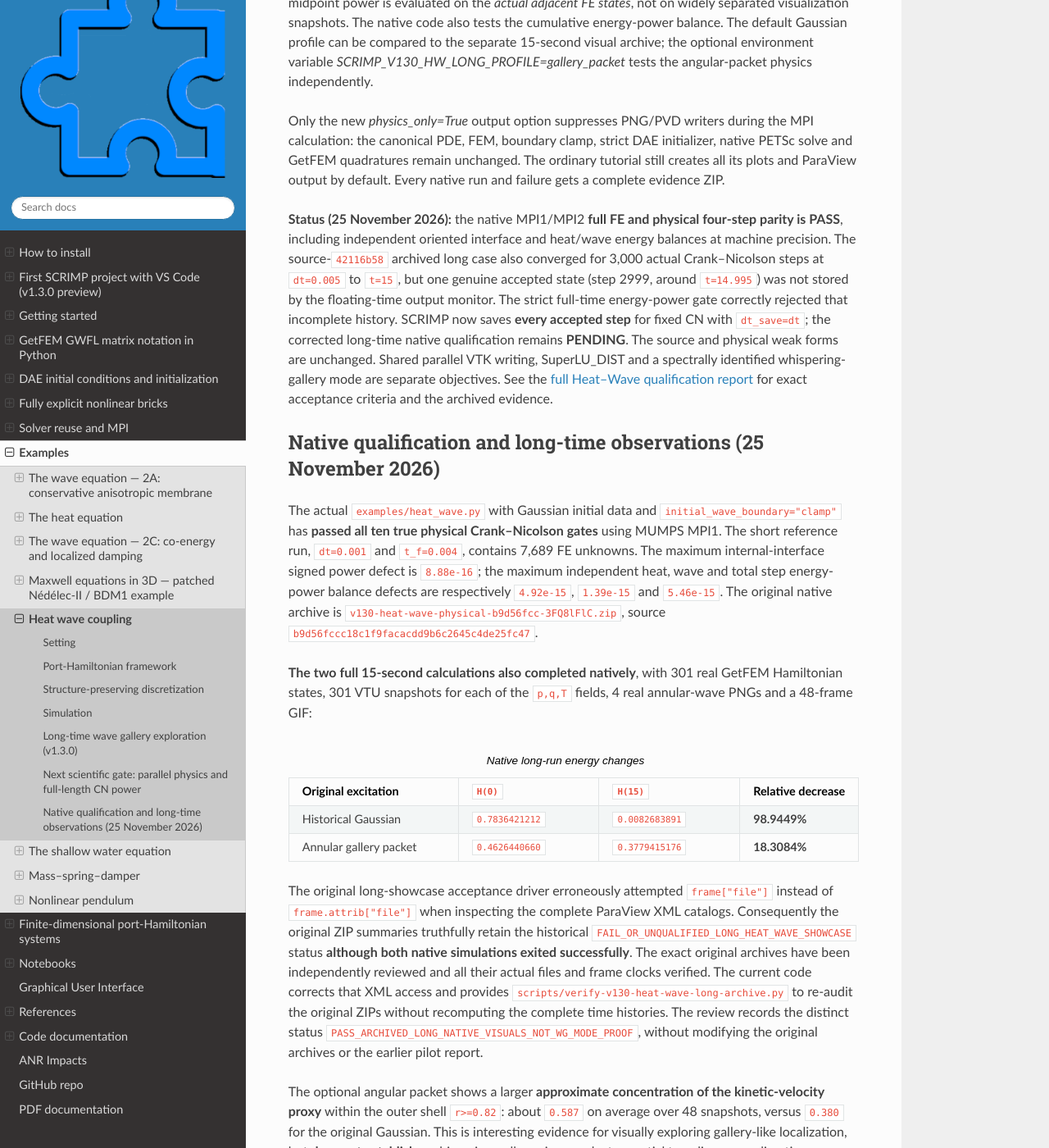
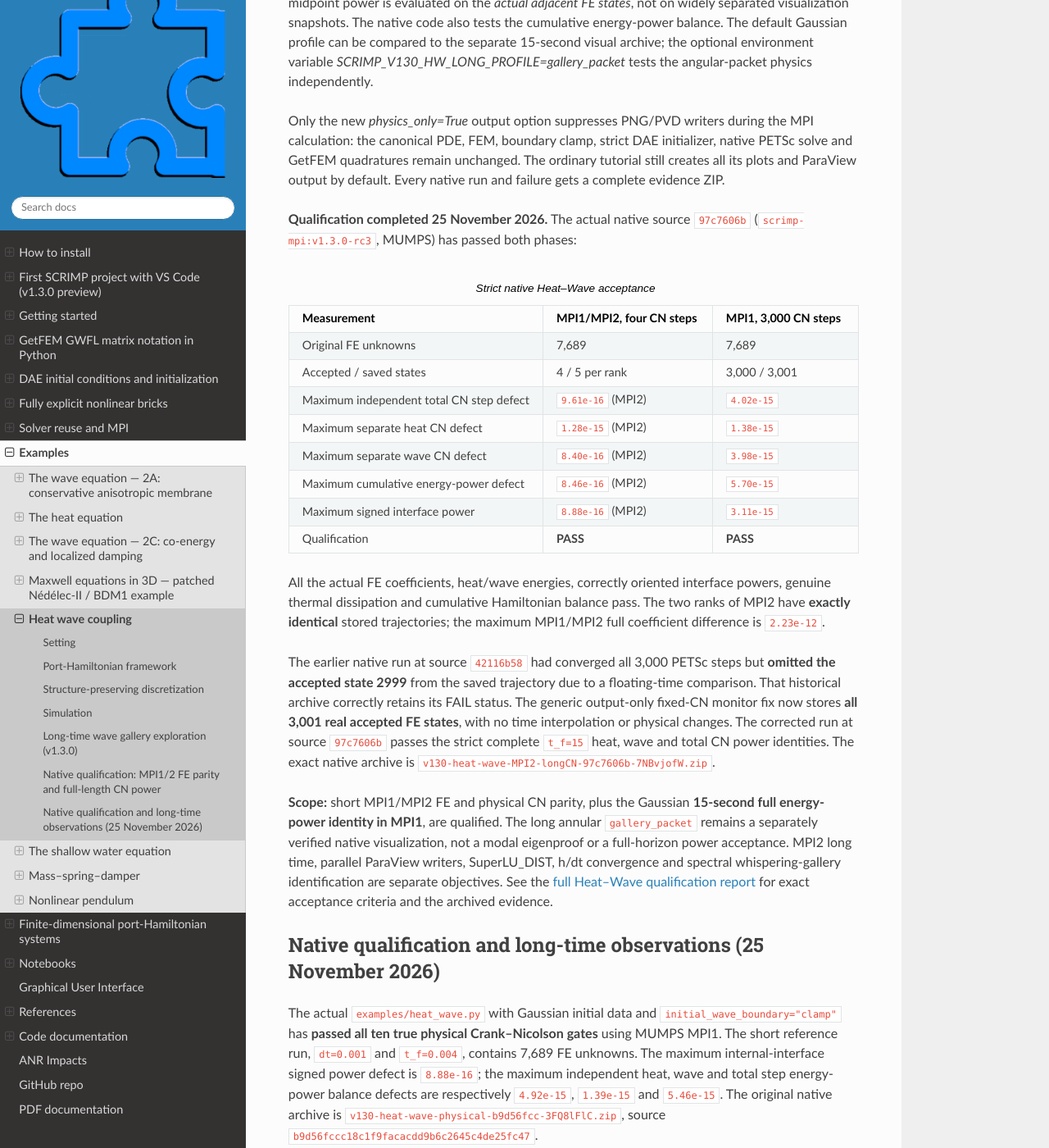
Before and after one commit to g-haine/scrimp, a Sphinx documentation site: the page built from docs/source/examples/heat_wave.rst, in a window 1280 px wide and 1400 px high, scrolled down 9910 px. Shown: the whole window at 82% size. Built offline with Sphinx 7.4.7 and the Read the Docs theme 3.1.0, drawn with Linux system fonts in a browser that asks for light colours; some of the changed text lies outside the part shown.

Commit message:
docs(sphinx): record native Heat–Wave MPI1/MPI2 and full 15s Gaussian CN dissipativity PASS with strict scope and historical regression

```diff
--- a/docs/source/examples/heat_wave.rst
+++ b/docs/source/examples/heat_wave.rst
@@ -594,7 +594,7 @@ study. See
 for the distinct native qualification
 and evidence.
 
-Next scientific gate: parallel physics and full-length CN power
+Native qualification: MPI1/2 FE parity and full-length CN power
 --------------------------------------------------------------
 
 The short native Heat--Wave case has a
@@ -654,30 +654,83 @@ plots and ParaView output by default.
 Every native run and failure gets a
 complete evidence ZIP.
 
-**Status (25 November 2026):** the native
-MPI1/MPI2 **full FE and physical
-four-step parity is PASS**, including
-independent oriented interface and
-heat/wave energy balances at machine
-precision. The source-``42116b58``
-archived long case also converged
-for 3,000 actual Crank--Nicolson
-steps at ``dt=0.005`` to ``t=15``,
-but one genuine accepted state
-(step 2999, around ``t=14.995``)
-was not stored by the floating-time
-output monitor. The strict full-time
-energy-power gate correctly rejected
-that incomplete history. SCRIMP now
-saves **every accepted step** for
-fixed CN with ``dt_save=dt``; the
-corrected long-time native
-qualification remains **PENDING**.
-The source and physical weak forms
-are unchanged. Shared parallel
-VTK writing, SuperLU_DIST and a
-spectrally identified whispering-gallery
-mode are separate objectives.
+**Qualification completed 25 November 2026.**
+The actual native source ``97c7606b``
+(``scrimp-mpi:v1.3.0-rc3``,
+MUMPS) has passed both phases:
+
+.. list-table:: Strict native Heat--Wave acceptance
+   :header-rows: 1
+   :widths: 34 33 33
+
+   * - Measurement
+     - MPI1/MPI2, four CN steps
+     - MPI1, 3,000 CN steps
+   * - Original FE unknowns
+     - 7,689
+     - 7,689
+   * - Accepted / saved states
+     - 4 / 5 per rank
+     - 3,000 / 3,001
+   * - Maximum independent total CN step defect
+     - ``9.61e-16`` (MPI2)
+     - ``4.02e-15``
+   * - Maximum separate heat CN defect
+     - ``1.28e-15`` (MPI2)
+     - ``1.38e-15``
+   * - Maximum separate wave CN defect
+     - ``8.40e-16`` (MPI2)
+     - ``3.98e-15``
+   * - Maximum cumulative energy-power defect
+     - ``8.46e-16`` (MPI2)
+     - ``5.70e-15``
+   * - Maximum signed interface power
+     - ``8.88e-16`` (MPI2)
+     - ``3.11e-15``
+   * - Qualification
+     - **PASS**
+     - **PASS**
+
+All the actual FE coefficients,
+heat/wave energies, correctly oriented
+interface powers, genuine thermal
+dissipation and cumulative Hamiltonian
+balance pass. The two ranks of MPI2
+have **exactly identical** stored
+trajectories; the maximum MPI1/MPI2
+full coefficient difference is
+``2.23e-12``.
+
+The earlier native run at source
+``42116b58`` had converged all
+3,000 PETSc steps but **omitted the
+accepted state 2999** from the saved
+trajectory due to a floating-time
+comparison. That historical archive
+correctly retains its FAIL status.
+The generic output-only fixed-CN
+monitor fix now stores **all 3,001
+real accepted FE states**, with no
+time interpolation or physical changes.
+The corrected run at source
+``97c7606b`` passes the strict
+complete ``t_f=15`` heat,
+wave and total CN power identities.
+The exact native archive is
+``v130-heat-wave-MPI2-longCN-97c7606b-7NBvjofW.zip``.
+
+**Scope:** short MPI1/MPI2 FE and
+physical CN parity, plus the Gaussian
+**15-second full energy-power
+identity in MPI1**, are qualified.
+The long annular ``gallery_packet``
+remains a separately verified native
+visualization, not a modal eigenproof
+or a full-horizon power acceptance.
+MPI2 long time, parallel ParaView
+writers, SuperLU_DIST, h/dt convergence
+and spectral whispering-gallery
+identification are separate objectives.
 See the
 `full Heat--Wave qualification report
 <https://github.com/g-haine/scrimp/blob/release/1.3.0-preparation/docs/V130_HEAT_WAVE_PHYSICAL_AUDIT.md>`_
@@ -769,14 +822,19 @@ a theoretical decay exponent, or
 the full 15-second heat/wave
 energy-power identity.
 
-**Scope:** MUMPS MPI1 physical
-Heat--Wave 2D reference **PASS**;
-both long-time native **visual
-datasets complete and independently
-audited**. MPI2, SuperLU_DIST,
-full-horizon subsystem power
-balance and spectral mode
-identification remain separately
-unqualified. The previous native
-interface compiler MPI tests
-are unaffected.
+**Overall scope (updated 25 November 2026):**
+the physical reference and strict
+**MPI1/MPI2 four-step FE parity**
+are **PASS**. The **full Gaussian
+15-second heat/wave/total CN
+power identity in MPI1** is also
+**PASS**, measured on each of the
+3,000 genuine CN intervals.
+The two long native visualization
+datasets remain complete and
+independently audited.
+MPI2 full-horizon energy-power
+and parallel VTK output,
+SuperLU_DIST, h/dt convergence
+and spectral gallery-mode
+identification remain unqualified.
```
